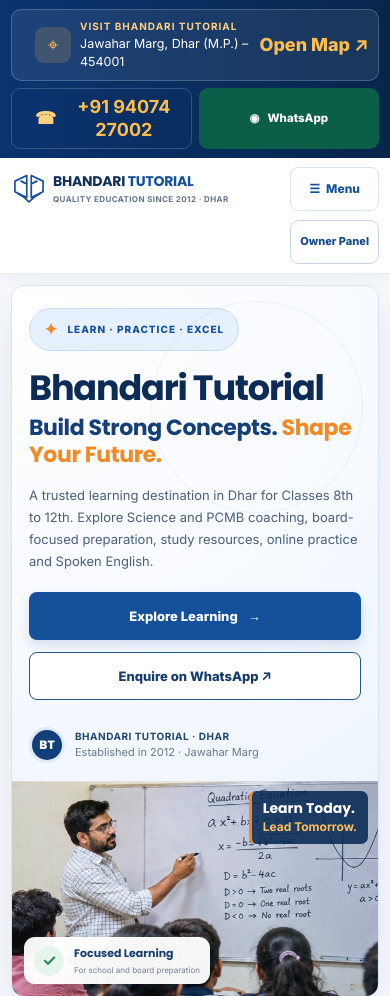
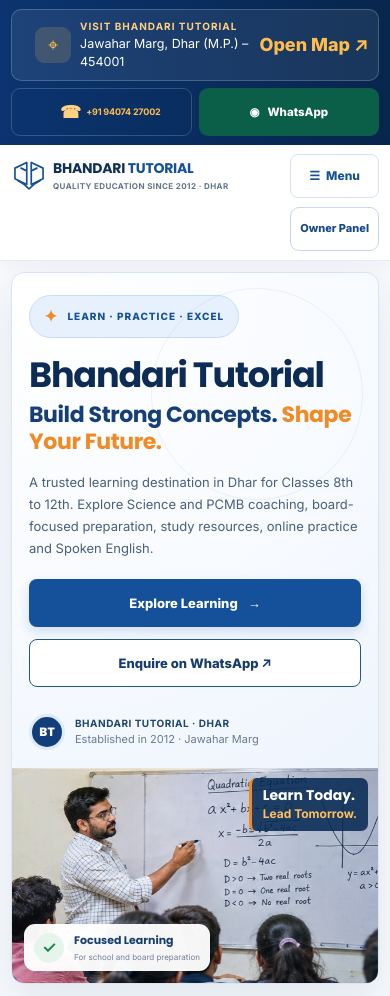
Before and after one commit to a1codeverse/Bhandaritutorials, a plain HTML site: page index.html in a window 390 px wide. Shown: the top 996 px of the page. Drawn offline with Linux system fonts and the light colour scheme.

Commit message:
Keep mobile phone number on one line

```diff
--- a/styles.css
+++ b/styles.css
@@ -817,3 +817,33 @@ a:focus-visible,button:focus-visible,input:focus-visible,select:focus-visible,te
 @media(max-width:760px){
   .topbar-whatsapp{justify-content:center}
 }
+
+
+/* Mobile phone number: inherit the button's compact type size and stay on one line */
+.phone-link{
+  display:inline-flex;
+  flex-wrap:nowrap;
+  align-items:center;
+}
+.phone-link>span:last-child{
+  font-size:inherit!important;
+  white-space:nowrap!important;
+  overflow-wrap:normal!important;
+  word-break:keep-all!important;
+  flex:0 0 auto;
+}
+@media(max-width:760px){
+  .phone-link{
+    flex-wrap:nowrap;
+    gap:5px;
+    overflow:hidden;
+  }
+  .phone-link>span:last-child{
+    font-size:inherit!important;
+    letter-spacing:-.2px;
+  }
+}
+@media(max-width:380px){
+  .phone-link{font-size:10px;padding-left:3px;padding-right:3px}
+  .phone-link>span:last-child{font-size:10px!important}
+}
```
